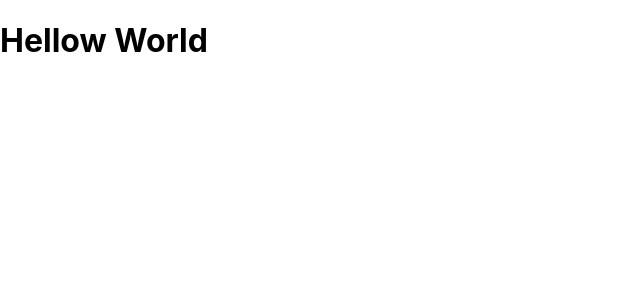
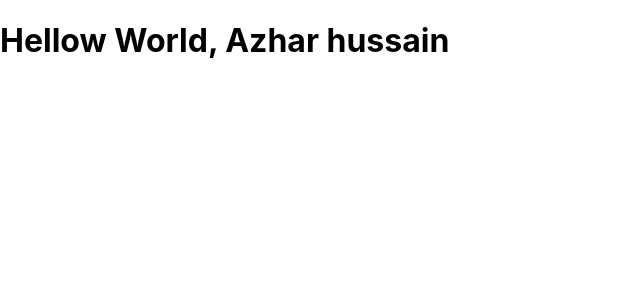
Before and after one commit to Azhar7909/reactBootCamp2020, a React (Create React App) app: page / in a window 1280 px wide. Shown: the top 300 px of the page, without its empty margins (0-640 px from the left). Built offline with nearby package versions, Linux system fonts and the light colour scheme.

Commit message:
Update App.js

```diff
--- a/src/App.js
+++ b/src/App.js
@@ -5,7 +5,7 @@ function App() {
   return (
     <div>
       <h1>
-        Hellow World
+        Hellow World, Azhar hussain
       </h1>
     </div>
   );
```
